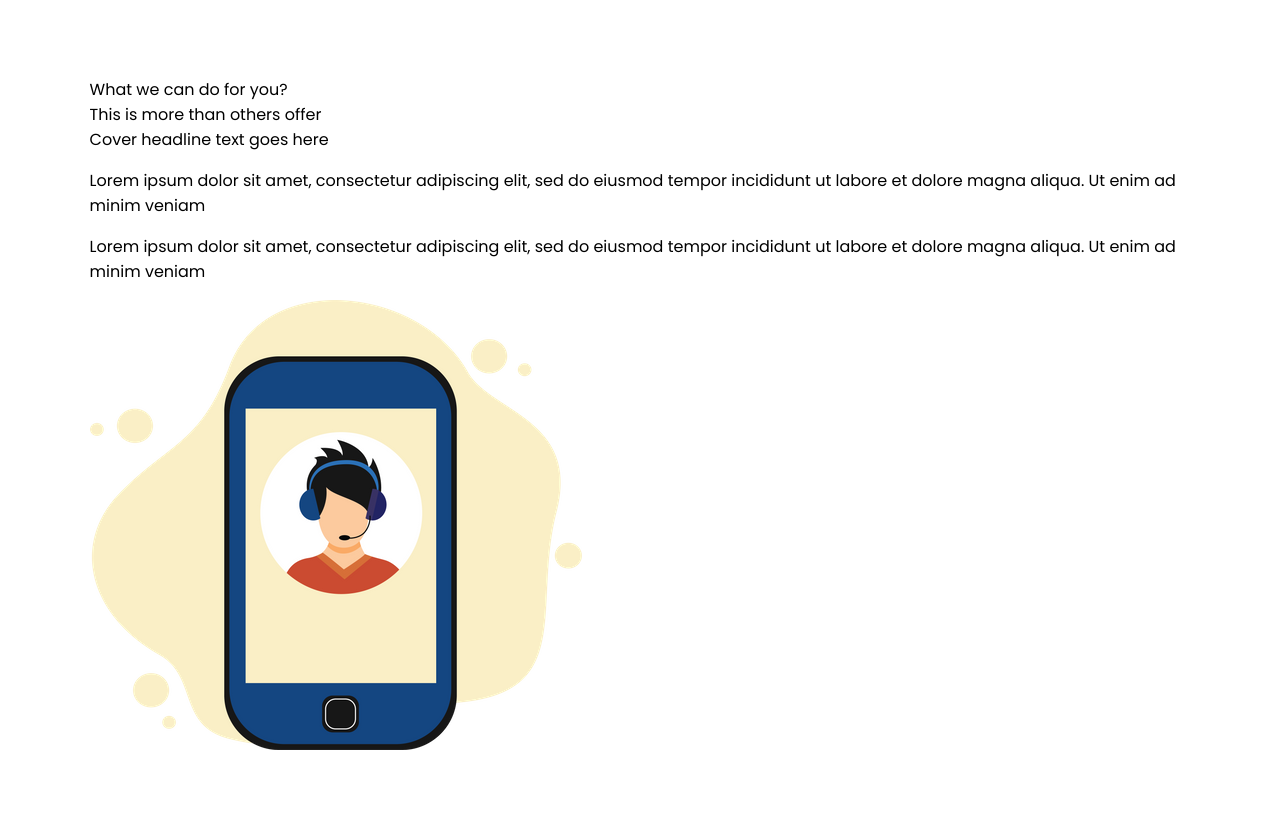
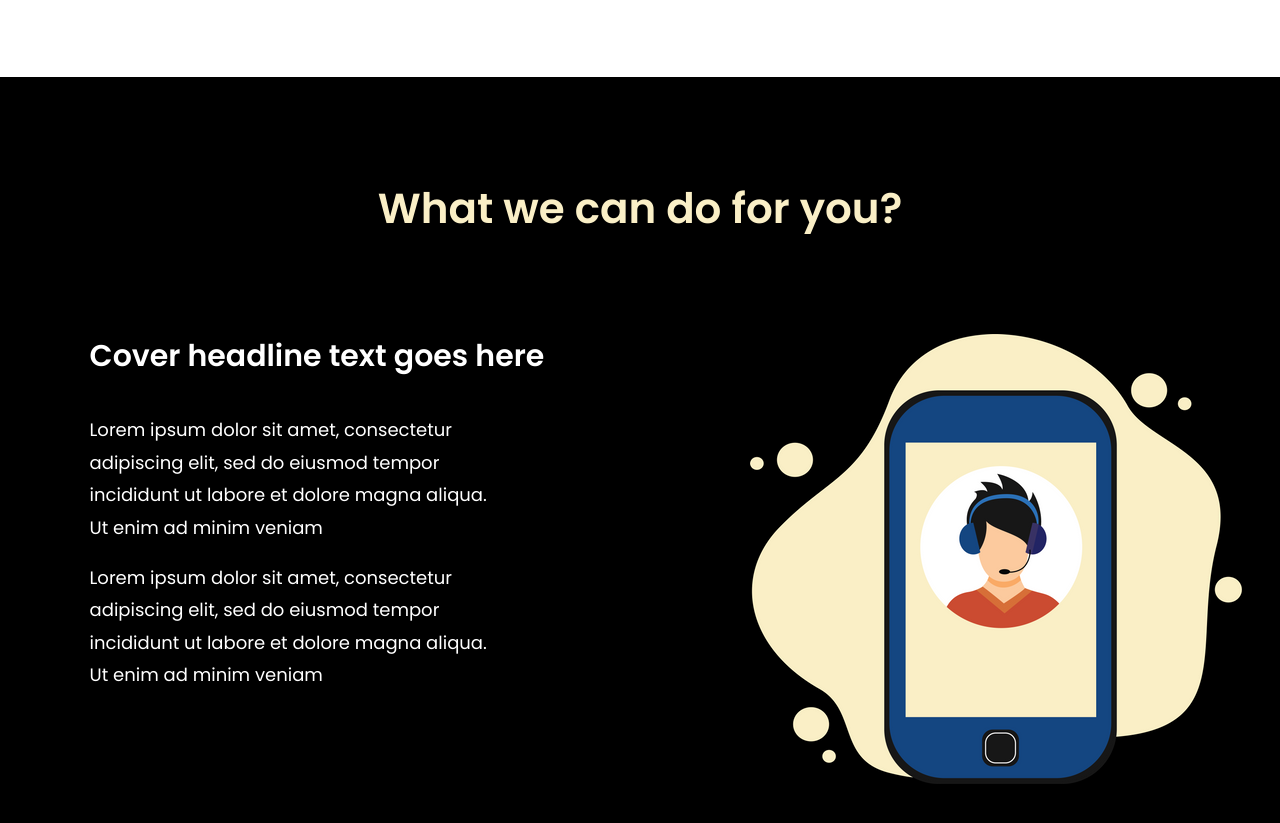
Before and after one commit to robertmish/business-website, a plain HTML site: page index.html in a window 1280 px wide. Shown: the part 831-1654 px from the top of the page. Before the commit the page ends 1588 px from the top, so only its background shows below. Drawn offline with Linux system fonts and the light colour scheme.

Commit message:
Added section

```diff
--- a/css/style.css
+++ b/css/style.css
@@ -112,3 +112,36 @@ height: 400px;
 .w_desc {
 
 }
+
+.info_section {padding-top: 100px;padding-bottom: 100px;background: #000;}
+
+.section_title {font-size: 42px;text-align: center;font-weight: 600;color: #faefc6;}
+.section_desc {
+text-align: center;
+font-size: 17px;
+}
+
+.info_wrapper {display: flex;justify-content: space-between;margin-top: 68px;color: #fff;}
+
+.info_text_section {
+
+}
+
+.info_text_section {
+width: 50%;
+}
+
+.info_text_section p {
+    line-height: 1.8;
+    font-size: 18px;
+    width: 74%;
+    }
+.info_headline {font-size: 30px;font-weight: 600;margin-bottom: 35px;}
+
+
+.info_image {
+width: 40%;
+}
+.info_image img {
+
+}
```
